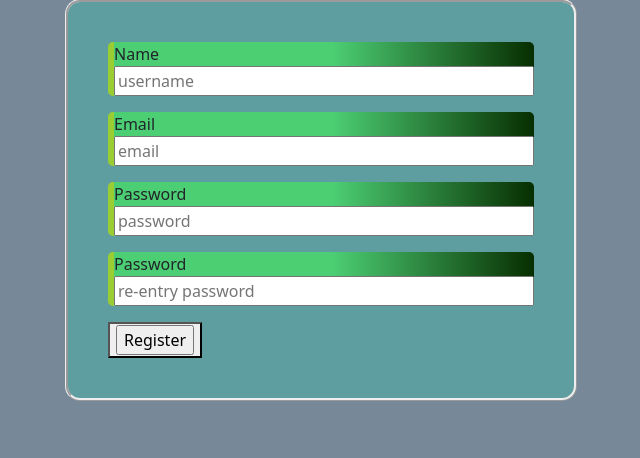
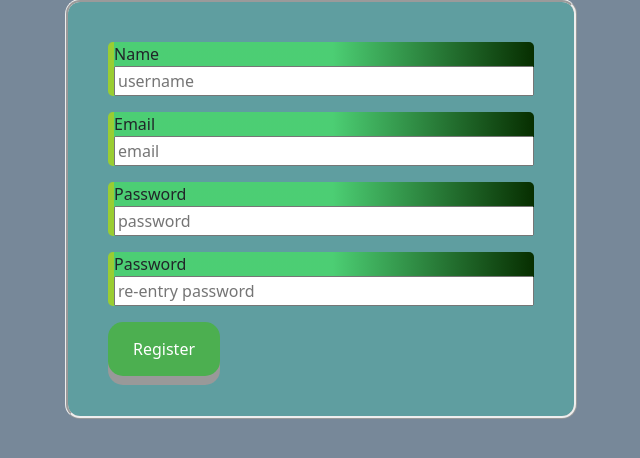
Before and after one commit to vedroidek/flask_, a Flask app: page /auth/register in a window 1280 px wide. Shown: the part 214-672 px from the top of the page, without its empty margins (15-655 px from the left). Run offline with Flask 3, Linux system fonts and the light colour scheme; parts of the project's set-up code (start-up, migrations or seed data) failed here and were passed over.

Commit message:
Deleted autogeneration tag 'button' from forms

```diff
--- a/app/forms.py
+++ b/app/forms.py
@@ -13,7 +13,6 @@ class LoginForm(FlaskForm):
     pswd = PasswordField('Password', [InputRequired(), DataRequired(), Length(min=6, max=128)],
                          render_kw={'placeholder': 'password'})
     remember = BooleanField('Remember me', default=False)
-    submit = SubmitField('LogIn')
 
     def validate_username(self, name):
         existing_username = select(User).filter_by(username=name.data)
@@ -31,7 +30,6 @@ class RegisterForm(FlaskForm):
                          render_kw={'placeholder': 'password'})
     pswd_ = PasswordField('Password', [InputRequired(), DataRequired(), Length(min=6, max=128)],
                          render_kw={'placeholder': 're-entry password'})
-    submit = SubmitField('Register')
 
     def check_pswds(self):
         return True if self.pswd.data == self.pswd_.data else False
--- a/app/static/css/register.css
+++ b/app/static/css/register.css
@@ -32,7 +32,25 @@ p.fields {
     background: linear-gradient(270deg, rgba(7,46,0,1) 0%, rgba(57,255,71,0.4976190305223652) 48%);
 }
 
-p.register-button {
-    color: darkred;
+button.register-button {
+    display: inline-block;
+    padding: 15px 25px;
+    font-size: 16px;
+    cursor: pointer;
     text-align: center;
+    text-decoration: none;
+    outline: none;
+    color: #fff;
+    background-color: #4CAF50;
+    border: none;
+    border-radius: 15px;
+    box-shadow: 0 9px #999;
+  }
+button.register-button:hover {
+    .button:hover {background-color: #3e8e41}
 }
+button.register-button:active {
+background-color: #3e8e41;
+box-shadow: 0 5px #666;
+transform: translateY(4px);
+}
--- a/app/templates/auth/login.html
+++ b/app/templates/auth/login.html
@@ -14,7 +14,7 @@
         <p class="fields">{{ form.pswd.label() }}{{ form.pswd() }} </p>
         <p class="flash-msg">{{ messages[0] }}</p>
         <p class="rem-me">{{ form.remember.label() }}{{ form.remember() }}</p><br>
-        <button class="login-button" title="Enter">Log In</button>
+        <button class="login-button">Log In</button>
     </form>
 </div>
 {% endif %}
--- a/app/templates/auth/register.html
+++ b/app/templates/auth/register.html
@@ -7,16 +7,14 @@
 {% block content %}
 <link rel="stylesheet" type="text/css" href="{{ url_for('static', filename='css/register.css') }}">
 <h1 class="label-add">Add user</h1>
-
     <form method="post" class="register-form-control">
         {{ form.hidden_tag() }}
         <p class="fields">{{ form.name.label() }}{{ form.name() }}</p>
         <p class="fields">{{ form.email.label() }}{{ form.email() }}</p>
         <p class="fields">{{ form.pswd.label() }}{{ form.pswd() }}</p>
         <p class="fields">{{ form.pswd_.label() }}{{ form.pswd_() }}</p>
-        <button class='register-button'>{{ form.submit() }}</button>
+        <button class='register-button'>Register</button>
     </form>
-</link>
 
 {% with messages = get_flashed_messages() %}
     {% if messages %}
```
